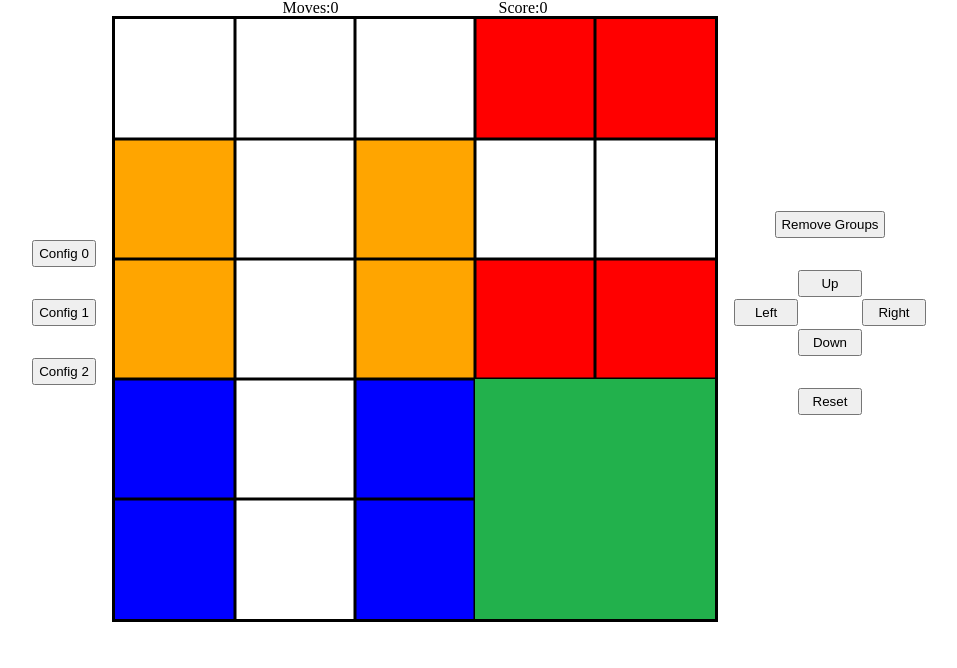
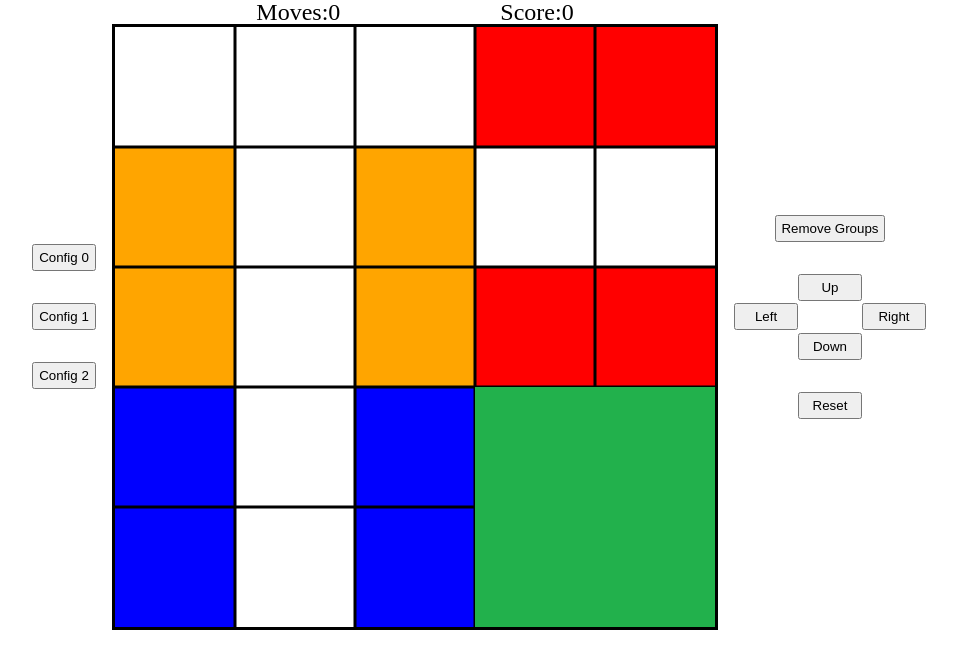
Before and after one commit to km5762/squarepush, a React (Create React App) app: page / in a window 1280 px wide. Shown: the top 668 px of the page, without its empty margins (161-1118 px from the left). Built offline with nearby package versions, Linux system fonts and the light colour scheme.

Commit message:
Change completion font size

```diff
--- a/src/App.js
+++ b/src/App.js
@@ -83,12 +83,16 @@ function App() {
           }}
         >
           <div style={{ display: "flex", gap: "10rem" }}>
-            <p>Moves:{moveCount}</p>
-            <p>Score:{score}</p>
+            <p style={{ fontSize: "1.5rem" }}>Moves:{moveCount}</p>
+            <p style={{ fontSize: "1.5rem" }}>Score:{score}</p>
           </div>
           <div>
             <GameCanvas gameBoard={gameBoard} width={600} height={600} />
-            {isWon && <p>you win 🙂</p>}
+            {isWon && (
+              <p style={{ fontSize: "2rem", textAlign: "center" }}>
+                you win 🙂
+              </p>
+            )}
           </div>
         </div>
         <div
```
